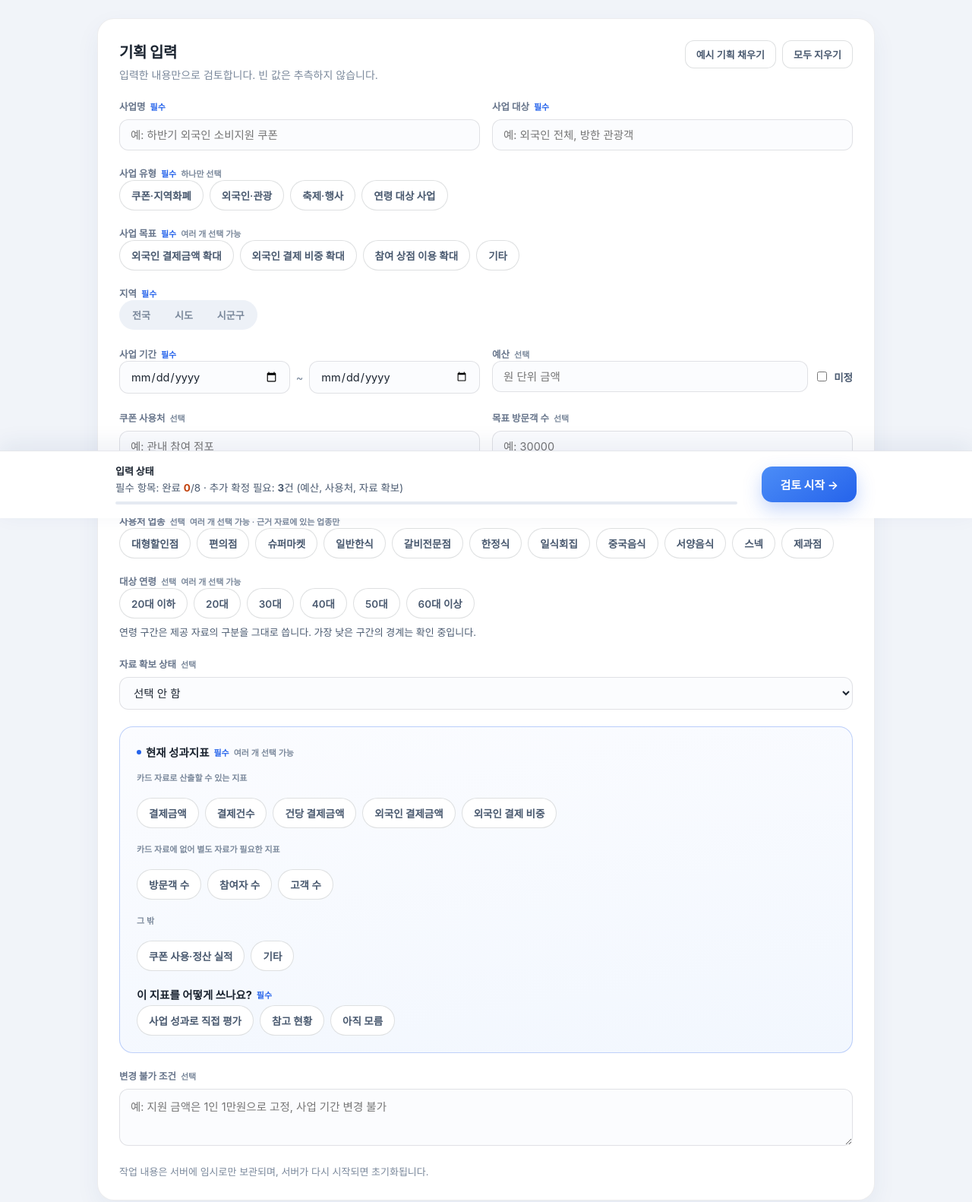
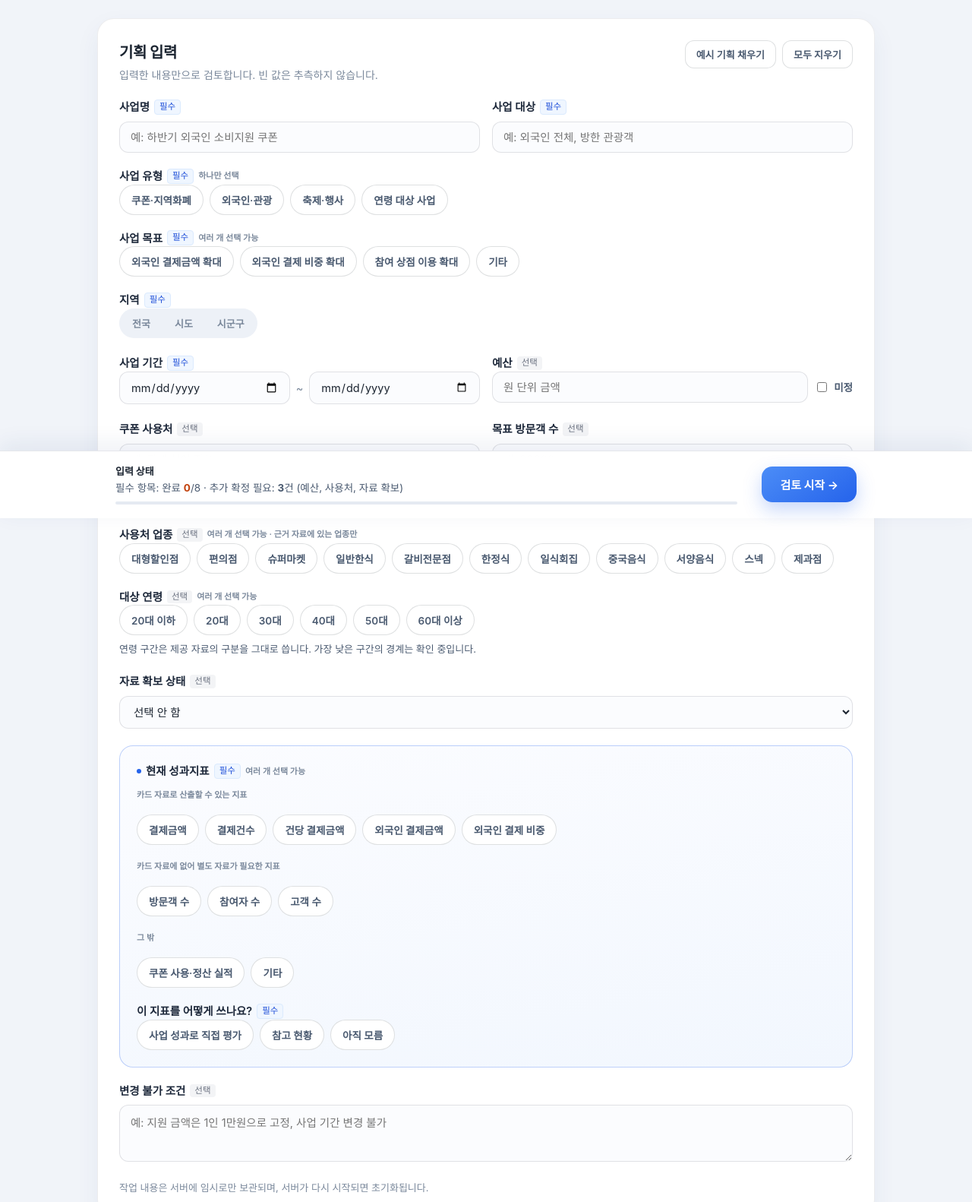
Before and after one commit to aideveloperno1/fest-spend-planner-con001-deploy, a FastAPI app: page /step/1 in a window 1280 px wide. Shown: the part 118-1700 px from the top of the page at 76% size. Run offline with FastAPI, Linux system fonts and the light colour scheme; parts of the project's set-up code (start-up, migrations or seed data) failed here and were passed over; some web fonts are replaced.

Commit message:
style: 1단계 기획 입력 폼 라벨 위계 및 필수·선택 뱃지 스타일 정돈

```diff
--- a/src/policy_signal_map/web/static/css/style.css
+++ b/src/policy_signal_map/web/static/css/style.css
@@ -507,6 +507,43 @@
 .opt,
 .hint {
   color: var(--muted);
+}
+
+/* 1단계 입력 폼: 주요 라벨의 위계를 높이고 필수·선택 표기를 보조 정보로 정돈한다. */
+.plan-input-layout .field {
+  gap: 8px;
+}
+
+.plan-input-layout .label,
+.plan-input-layout .label-strong {
+  margin-bottom: 0;
+  font-size: 14.5px;
+  font-weight: 600;
+  line-height: 1.5;
+  color: #1e293b;
+}
+
+.plan-input-layout .req,
+.plan-input-layout .opt {
+  display: inline-flex;
+  align-items: center;
+  padding: 2px 6px;
+  border-radius: 4px;
+  font-size: 11.5px;
+  line-height: 1.2;
+}
+
+.plan-input-layout .req {
+  color: #1d4ed8;
+  background: #eff6ff;
+  border: 1px solid #dbeafe;
+  font-weight: 500;
+}
+
+.plan-input-layout .opt {
+  color: #6b7280;
+  background: #f3f4f6;
+  font-weight: 400;
 }
 
 .input {
```
